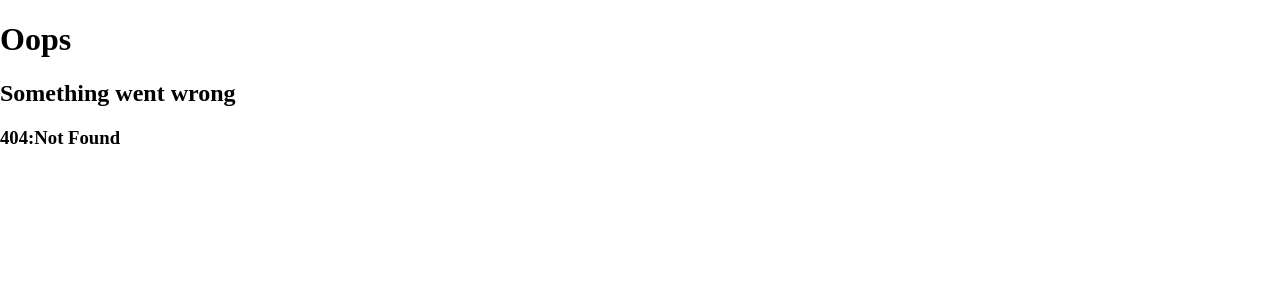
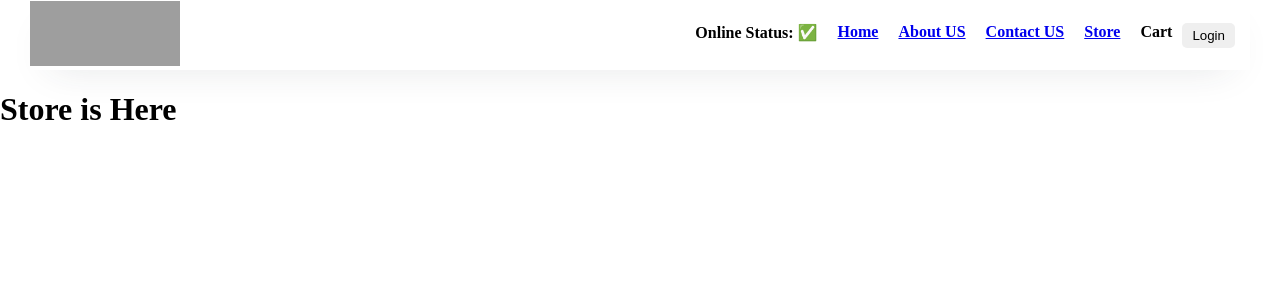
Before and after one commit to karthik-dev25/Swiggy-clone, a React (Vite) app: page /store in a window 1280 px wide. Before the commit this address had no page. Shown: the top 300 px of the page. Built offline with nearby package versions, Linux system fonts and the light colour scheme; grey boxes are pictures that could not be loaded.

Commit message:
Lazy Loading Implemented

```diff
--- a/src/App.js
+++ b/src/App.js
@@ -1,4 +1,4 @@
-import React from "react";
+import React,{lazy,Suspense} from "react";
 import ReactDOM from "react-dom/client";
 import Header from "./components/Header";
 import Body from "./components/Body";
@@ -16,6 +16,8 @@ const AppLayout = () => {
     </div>
   );
 };
+
+const Store = lazy(()=> import("./components/Store"))
 
 const appRouter = createBrowserRouter([
   {
@@ -35,6 +37,10 @@ const appRouter = createBrowserRouter([
         element: <Contact />,
       },
       {
+        path: "/store",
+        element:<Suspense fallback={<h1>Loading....</h1>}> <Store /></Suspense>,
+      },
+      {
         path: "/restaurant/:resId",
         element: <RestaurantsMenu />,
       },
--- a/src/components/Body.js
+++ b/src/components/Body.js
@@ -7,18 +7,15 @@ import useOnlineStatus from "../utils/useOnlineStatus";
 
 const Body = () => {
   const RestaurantList = useRestaurantCard();
-  console.log("RestaurantList: ", RestaurantList);
   const [filteredRestaurants, setFilteredRestaurants] =
     useState(RestaurantList);
-  console.log("filteredRestaurants: ", filteredRestaurants);
   const [searchText, setSearchText] = useState("");
 
   const IsOnline = useOnlineStatus();
-  console.log("IsOnline: ", IsOnline);
 
   useEffect(() => {
     setFilteredRestaurants(RestaurantList);
-  }, []);
+  }, [RestaurantList]);
 
   if (!IsOnline) {
     return <h1>No Internet, Please check your Internet !!</h1>;
--- a/src/components/Header.js
+++ b/src/components/Header.js
@@ -27,6 +27,9 @@ const Header = () => {
           <li>
             <Link to="/contact">Contact US</Link>
           </li>
+          <li>
+            <Link to="/store">Store</Link>
+          </li>
           <li>Cart</li>
           <button
             onClick={() => {
--- a/src/components/RestaurantsMenu.js
+++ b/src/components/RestaurantsMenu.js
@@ -11,7 +11,6 @@ const RestaurantsMenu = () => {
     resInfo?.data?.cards[2]?.card?.card?.info;
 
     const {itemCards} = resInfo?.data?.cards[4]?.groupedCard?.cardGroupMap?.REGULAR?.cards[2]?.card?.card
-    console.log('itemCards: ', itemCards);
   return (
     <div>
       <h1>{name}</h1>
--- /dev/null
+++ b/src/components/Store.js
@@ -0,0 +1,13 @@
+import React from "react";
+
+class Store extends React.Component {
+  render() {
+    return (
+      <div>
+        <h1>Store is Here</h1>
+      </div>
+    );
+  }
+}
+
+export default Store;
--- a/src/utils/useRestaurantMenu.js
+++ b/src/utils/useRestaurantMenu.js
@@ -10,7 +10,7 @@ const useRestaurantMenu = (resId) => {
   const fetchData = async () => {
     const data = await fetch(MENU_API + resId);
 
-    const json = data.json();
+    const json =await data.json();
     setRefInfo(json);
   };
   return resInfo;
```
